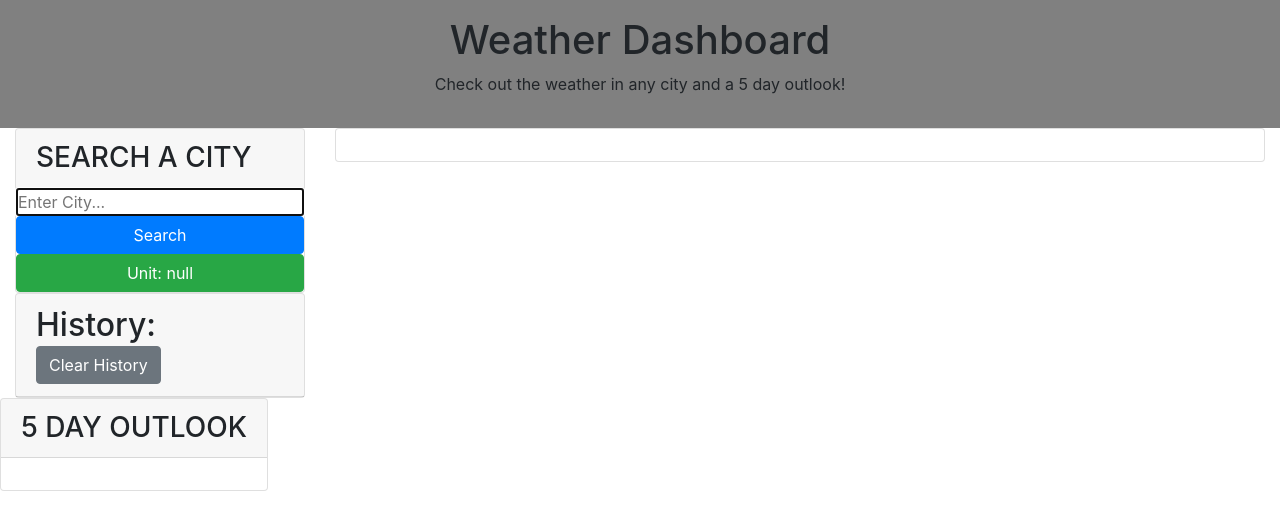
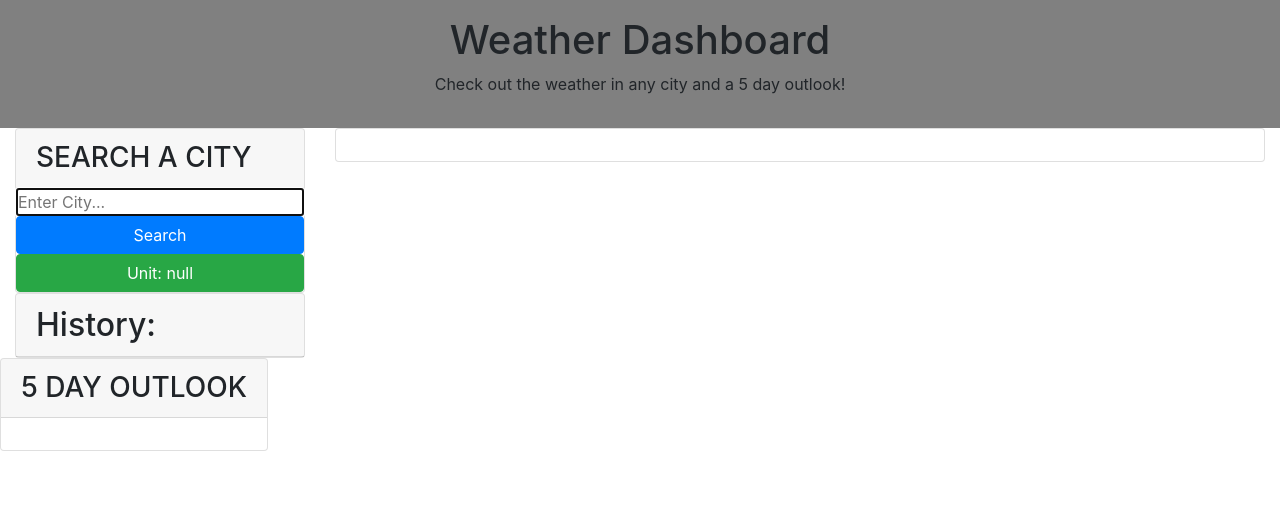
Before and after one commit to RGarrettLee/weather-dashboard, a plain HTML site: page index.html in a window 1280 px wide. Drawn offline with nearby package versions, Linux system fonts and the light colour scheme; no server answers.

Commit message:
removed clear history button due to bugs

```diff
--- a/index.html
+++ b/index.html
@@ -29,7 +29,7 @@
                         <button type="button" class="btn btn-success" id="units" data-unit="Metric"></button>
                     </section>
                     <section class="card" id="history">
-                        <h2 class="card-header">History: <button class="btn btn-secondary" id="clearHistory">Clear History</button></h2>
+                        <h2 class="card-header">History:</h2>
                     </section>
                 </article>
                 <article class="col-9">
```
